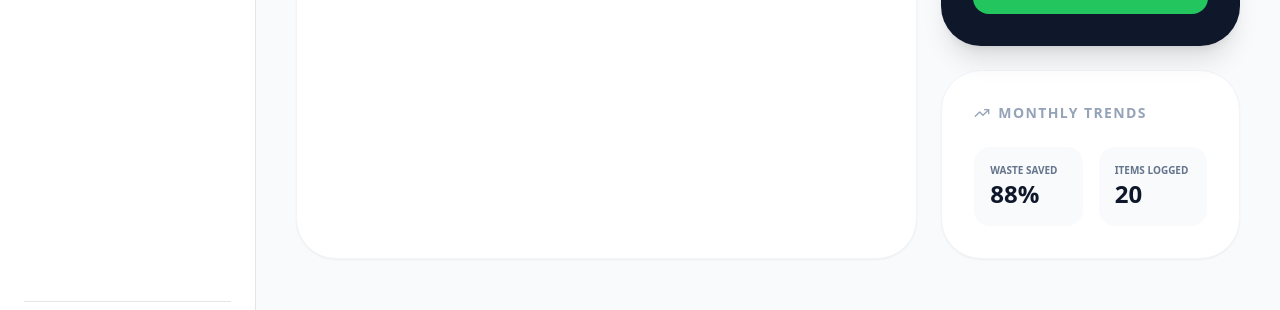
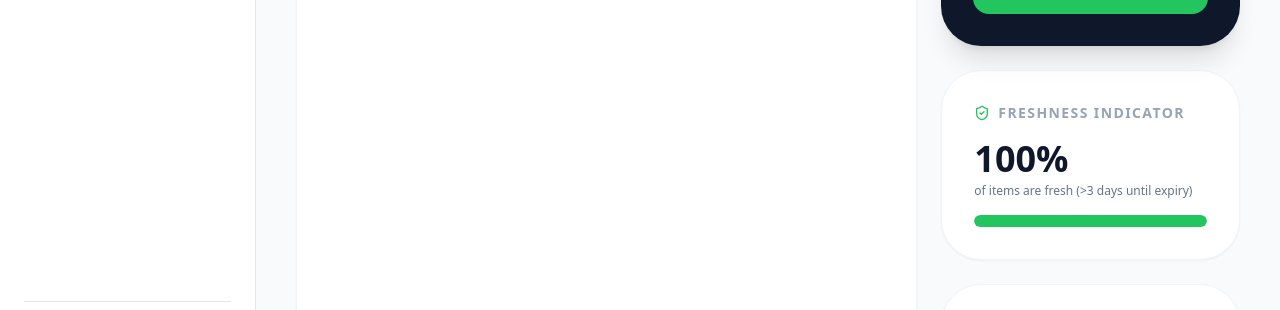
Before and after one commit to gabe-udel/Hackthon2026, a Next.js app: page / in a window 1280 px wide. Shown: the part 434-744 px from the top of the page. Built offline with nearby package versions, Linux system fonts and the light colour scheme; no server answers; the database is empty.

Commit message:
added freshness indicator

```diff
--- a/app/page.tsx
+++ b/app/page.tsx
@@ -3,7 +3,8 @@
 import Link from "next/link";
 import { useEffect, useState, useMemo } from "react";
 import { Utensils, TrendingUp, AlertTriangle, Clock3, Leaf, Wallet, ChevronRight } from "lucide-react";
-import { getSoonToExpireItems } from "@/lib/supabase/interface";
+import { getSoonToExpireItems, getAllItems } from "@/lib/supabase/interface";
+import { ShieldCheck } from "lucide-react";
 import ReceiptButton from "./receipt-button";
 
 type InventoryItem = {
@@ -17,6 +18,7 @@ type InventoryItem = {
 
 export default function Dashboard() {
   const [soonItems, setSoonItems] = useState<InventoryItem[]>([]);
+  const [allItems, setAllItems] = useState<InventoryItem[]>([]);
   const [loadingSoon, setLoadingSoon] = useState(true);
   const [todayMidnightMs, setTodayMidnightMs] = useState<number | null>(null);
 
@@ -26,11 +28,17 @@ export default function Dashboard() {
     d.setHours(0, 0, 0, 0);
     setTodayMidnightMs(d.getTime());
 
-    async function fetchSoonItems() {
+    async function fetchItems() {
       setLoadingSoon(true);
       try {
-        const data = await getSoonToExpireItems(5);
-        if (isMounted) setSoonItems((data ?? []) as InventoryItem[]);
+        const [soonData, allData] = await Promise.all([
+          getSoonToExpireItems(5),
+          getAllItems(),
+        ]);
+        if (isMounted) {
+          setSoonItems((soonData ?? []) as InventoryItem[]);
+          setAllItems((allData ?? []) as InventoryItem[]);
+        }
       } catch (err) {
         console.error("Failed to fetch items:", err);
       } finally {
@@ -38,7 +46,7 @@ export default function Dashboard() {
       }
     }
 
-    fetchSoonItems();
+    fetchItems();
     return () => { isMounted = false; };
   }, []);
 
@@ -46,6 +54,18 @@ export default function Dashboard() {
   const cashAtRisk = useMemo(() => {
     return soonItems.reduce((acc, item) => acc + (item.price || 0), 0);
   }, [soonItems]);
+
+  // Freshness indicator: % of items NOT expiring within 3 days
+  const freshnessPct = useMemo(() => {
+    if (allItems.length === 0 || todayMidnightMs === null) return 100;
+    const threeDaysMs = 3 * 24 * 60 * 60 * 1000;
+    const freshCount = allItems.filter((item) => {
+      const exp = new Date(item.expiration_date);
+      exp.setHours(0, 0, 0, 0);
+      return exp.getTime() - todayMidnightMs > threeDaysMs;
+    }).length;
+    return Math.round((freshCount / allItems.length) * 100);
+  }, [allItems, todayMidnightMs]);
 
   function daysUntil(dateStr: string) {
     if (todayMidnightMs === null) return null;
@@ -158,6 +178,23 @@ export default function Dashboard() {
             </Link>
           </div>
 
+          {/* FRESHNESS INDICATOR CARD */}
+          <div className="bg-white p-8 rounded-[2.5rem] border border-slate-100 shadow-sm">
+            <h2 className="text-sm font-black uppercase tracking-widest text-slate-400 mb-4 flex items-center gap-2">
+              <ShieldCheck className="w-4 h-4 text-green-500" /> Freshness Indicator
+            </h2>
+            <p className="text-4xl font-black text-slate-900 mb-1">{freshnessPct}%</p>
+            <p className="text-xs text-slate-500 mb-4">of items are fresh (&gt;3 days until expiry)</p>
+            <div className="w-full h-3 bg-slate-100 rounded-full overflow-hidden">
+              <div
+                className={`h-full rounded-full transition-all duration-700 ${
+                  freshnessPct >= 70 ? 'bg-green-500' : freshnessPct >= 40 ? 'bg-amber-400' : 'bg-red-500'
+                }`}
+                style={{ width: `${freshnessPct}%` }}
+              />
+            </div>
+          </div>
+
           {/* QUICK ANALYTICS CARD */}
           <div className="bg-white p-8 rounded-[2.5rem] border border-slate-100 shadow-sm">
             <h2 className="text-sm font-black uppercase tracking-widest text-slate-400 mb-6 flex items-center gap-2">
```
